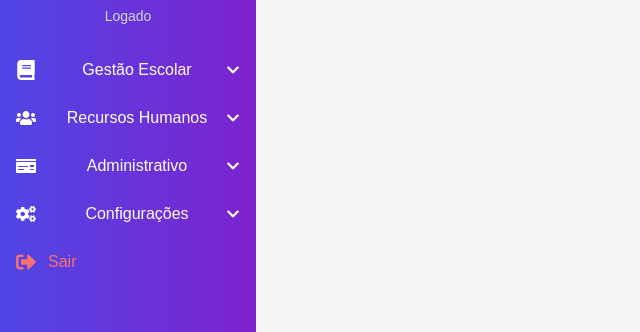
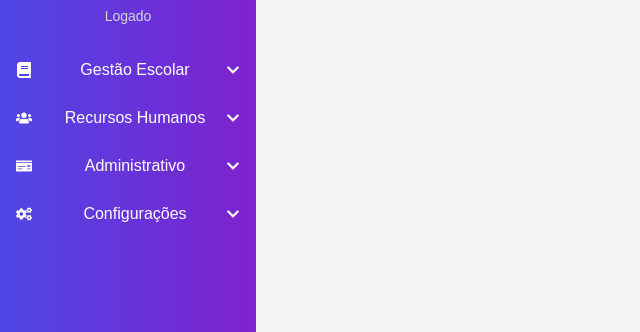
Before and after one commit to PedroBN64/project-root, a React (Create React App) app in the folder frontend/: page /dashboard in a window 1280 px wide. Shown: the part 162-494 px from the top of the page, without its empty margins (0-640 px from the left). Built offline with nearby package versions, Linux system fonts and the light colour scheme.

Commit message:
atualização dos menus fecha quando outro é aberto

```diff
--- a/frontend/src/components/Sidebar.js
+++ b/frontend/src/components/Sidebar.js
@@ -22,11 +22,50 @@ const Sidebar = ({ userName }) => {
   const toggleSidebar = () => setIsSidebarOpen(!isSidebarOpen);
 
   const toggleMenu = (menu) => {
-    setExpandedMenus((prevState) => ({
-      ...prevState,
-      [menu]: !prevState[menu],
-    }));
+    setExpandedMenus((prevState) => {
+      const newExpandedMenus = Object.keys(prevState).reduce(
+        (acc, key) => ({ ...acc, [key]: false }),
+        {}
+      );
+      newExpandedMenus[menu] = true;
+      return newExpandedMenus;
+    });
   };
+
+  // Define todos os menus e seus submenus
+  const menuItems = [
+    {
+      label: 'Gestão Escolar',
+      icon: <FaBook />,
+      submenu: [
+        { label: 'Ficha do Aluno', link: '/dashboard/ficha-do-aluno' },
+        { label: 'Cadastro de Alunos', link: '/dashboard/cadastro-de-alunos' },
+        { label: 'Transporte Escolar', link: '/dashboard/transporte-escolar' },
+      ],
+    },
+    {
+      label: 'Recursos Humanos',
+      icon: <FaUsers />,
+      submenu: [
+        { label: 'Cadastro de Profissionais', link: '/dashboard/cadastro-de-profissionais' },
+        { label: 'Consulta de Dados', link: '/dashboard/consulta-de-dados' },
+      ],
+    },
+    {
+      label: 'Administrativo',
+      icon: <FaMoneyCheck />,
+      submenu: [
+        { label: 'Declarações', link: '/dashboard/declaracoes' },
+      ],
+    },
+    {
+      label: 'Configurações',
+      icon: <FaCogs />,
+      submenu: [
+        { label: 'Usuários', link: '/dashboard/usuarios' },
+      ],
+    },
+  ];
 
   return (
     <div
@@ -60,145 +99,41 @@ const Sidebar = ({ userName }) => {
           </>
         )}
       </div>
-
       {/* Menu */}
       <nav className="mt-6">
         <ul className="flex flex-col space-y-2">
-          {/* Gestão Escolar */}
-          <li className="relative">
+          {menuItems.map((item) => (
+            <li key={item.label} className="relative">
               <button
                 className="flex items-center w-full px-4 py-2 hover:bg-indigo-500 focus:outline-none"
-              onClick={() => toggleMenu("gestaoEscolar")}
+                onClick={() => toggleMenu(item.label)}
               >
-              <FaBook className="text-xl" />
-              {isSidebarOpen && <span className="ml-3 flex-1">Gestão Escolar</span>}
+                {item.icon}
+                {isSidebarOpen && <span className="ml-3 flex-1">{item.label}</span>}
                 {isSidebarOpen &&
-                (expandedMenus.gestaoEscolar ? (
+                  (expandedMenus[item.label] ? (
                     <FaChevronUp className="text-sm" />
                   ) : (
                     <FaChevronDown className="text-sm" />
                   ))}
               </button>
-            {expandedMenus.gestaoEscolar && (
+              {expandedMenus[item.label] && (
                 <ul className="pl-4 mt-2 space-y-1 bg-indigo-700 shadow-lg rounded-md">
-                <li>
-                  <Link to="/dashboard/ficha-do-aluno" className="flex items-center py-1 hover:bg-indigo-600 rounded-md">
-                    <FaUser className="inline mr-2" />
-                    Ficha do Aluno
+                  {item.submenu.map((submenuItem) => (
+                    <li key={submenuItem.label}>
+                      <Link
+                        to={submenuItem.link}
+                        className="flex items-center py-1 hover:bg-indigo-600 rounded-md"
+                      >
+                        {submenuItem.icon || <FaUser className="inline mr-2" />}
+                        {submenuItem.label}
                       </Link>
                     </li>
-                <li>
-                  <Link to="/dashboard/cadastro-de-alunos" className="flex items-center py-1 hover:bg-indigo-600 rounded-md">
-                    <FaUser className="inline mr-2" />
-                    Cadastro de Alunos
-                  </Link>
-                </li>
-                <li>
-                  <Link to="/dashboard/transporte-escolar" className="flex items-center py-1 hover:bg-indigo-600 rounded-md">
-                    <FaBus className="inline mr-2" />
-                    Transporte Escolar
-                  </Link>
-                </li>
+                  ))}
                 </ul>
               )}
             </li>
-
-          {/* Recursos Humanos */}
-          <li className="relative">
-            <button
-              className="flex items-center w-full px-4 py-2 hover:bg-indigo-500 focus:outline-none"
-              onClick={() => toggleMenu("recursosHumanos")}
-            >
-              <FaUsers className="text-xl" />
-              {isSidebarOpen && <span className="ml-3 flex-1">Recursos Humanos</span>}
-              {isSidebarOpen &&
-                (expandedMenus.recursosHumanos ? (
-                  <FaChevronUp className="text-sm" />
-                ) : (
-                  <FaChevronDown className="text-sm" />
           ))}
-            </button>
-            {expandedMenus.recursosHumanos && (
-              <ul className="pl-4 mt-2 space-y-1 bg-indigo-700 shadow-lg rounded-md">
-                <li>
-                  <Link to="/dashboard/cadastro-de-profissionais" className="flex items-center py-1 hover:bg-indigo-600 rounded-md">
-                    <FaUser className="inline mr-2" />
-                    Cadastro de Profissionais
-                  </Link>
-                </li>
-                <li>
-                  <Link to="/dashboard/consulta-de-dados" className="flex items-center py-1 hover:bg-indigo-600 rounded-md">
-                    <FaUser className="inline mr-2" />
-                    Consulta de Dados
-                  </Link>
-                </li>
-              </ul>
-            )}
-          </li>
-
-          {/* Administrativo */}
-          <li className="relative">
-            <button
-              className="flex items-center w-full px-4 py-2 hover:bg-indigo-500 focus:outline-none"
-              onClick={() => toggleMenu("administrativo")}
-            >
-              <FaMoneyCheck className="text-xl" />
-              {isSidebarOpen && <span className="ml-3 flex-1">Administrativo</span>}
-              {isSidebarOpen &&
-                (expandedMenus.administrativo ? (
-                  <FaChevronUp className="text-sm" />
-                ) : (
-                  <FaChevronDown className="text-sm" />
-                ))}
-            </button>
-            {expandedMenus.administrativo && (
-              <ul className="pl-4 mt-2 space-y-1 bg-indigo-700 shadow-lg rounded-md">
-                <li>
-                  <Link to="/dashboard/declaracoes" className="flex items-center py-1 hover:bg-indigo-600 rounded-md">
-                    <FaTools className="inline mr-2" />
-                    Declarações
-                  </Link>
-                </li>
-              </ul>
-            )}
-          </li>
-
-          {/* Configurações */}
-          <li className="relative">
-            <button
-              className="flex items-center w-full px-4 py-2 hover:bg-indigo-500 focus:outline-none"
-              onClick={() => toggleMenu("configuracoes")}
-            >
-              <FaCogs className="text-xl" />
-              {isSidebarOpen && <span className="ml-3 flex-1">Configurações</span>}
-              {isSidebarOpen &&
-                (expandedMenus.configuracoes ? (
-                  <FaChevronUp className="text-sm" />
-                ) : (
-                  <FaChevronDown className="text-sm" />
-                ))}
-            </button>
-            {expandedMenus.configuracoes && (
-              <ul className="pl-4 mt-2 space-y-1 bg-indigo-700 shadow-lg rounded-md">
-                <li>
-                  <Link to="/dashboard/usuarios" className="flex items-center py-1 hover:bg-indigo-600 rounded-md">
-                    <FaUser className="inline mr-2" />
-                    Usuários
-                  </Link>
-                </li>
-              </ul>
-            )}
-          </li>
-
-          {/* Sair */}
-          <li>
-            <button
-              className="flex items-center w-full px-4 py-2 text-red-400 hover:bg-indigo-500 focus:outline-none"
-            >
-              <FaSignOutAlt className="text-xl" />
-              {isSidebarOpen && <span className="ml-3">Sair</span>}
-            </button>
-          </li>
         </ul>
       </nav>
     </div>
```
Lines whose indentation alone changed are shown as unchanged.
